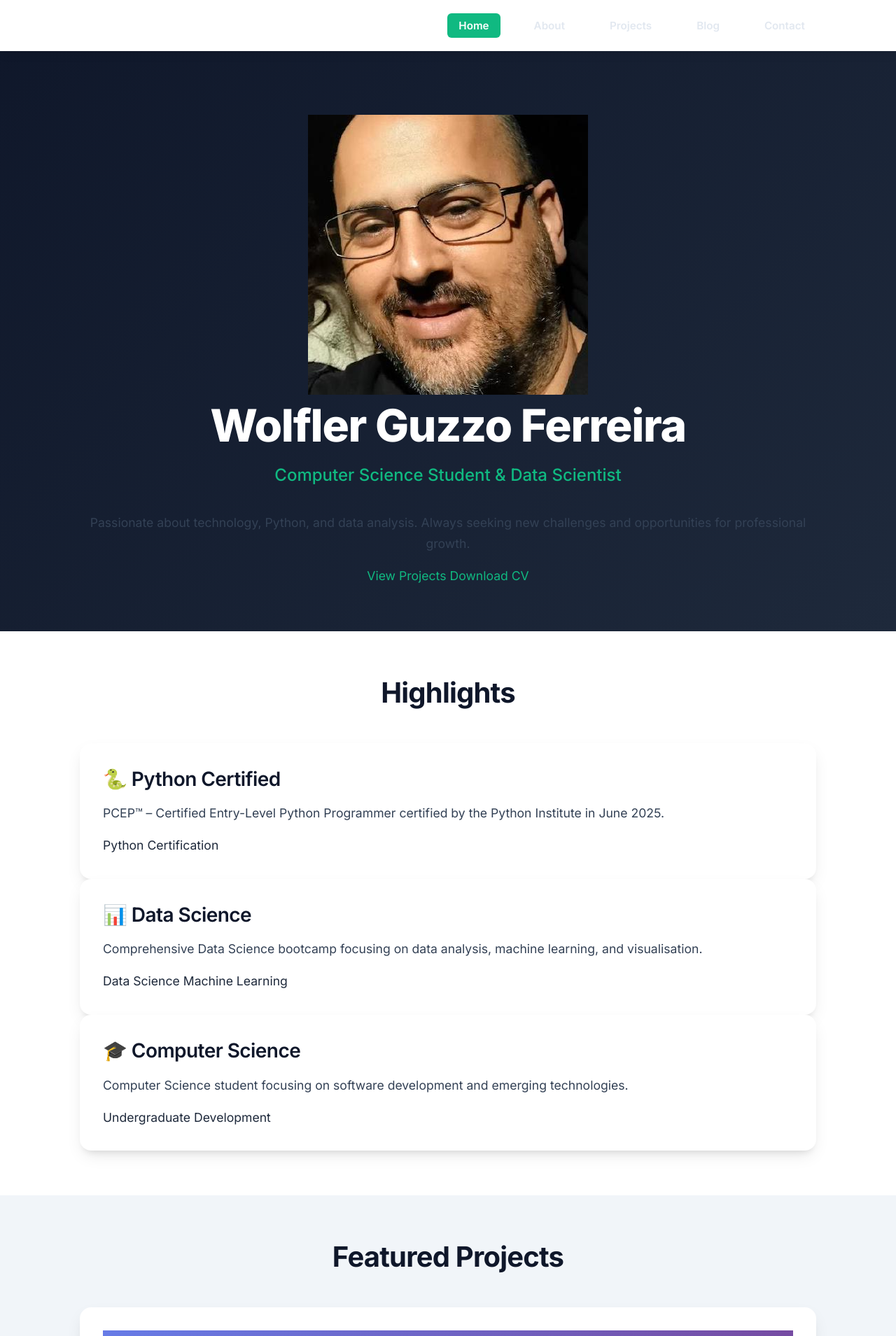
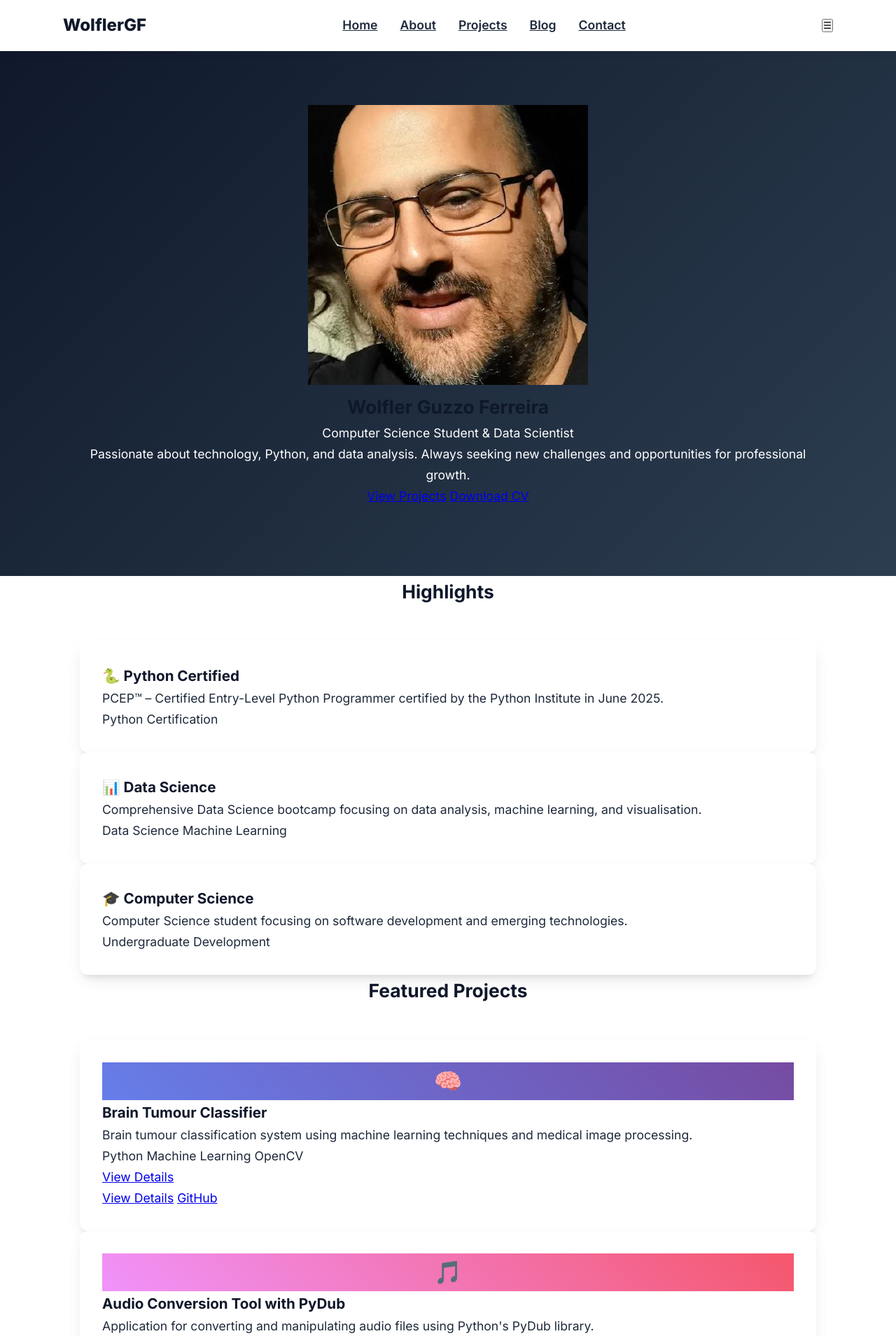
Before and after one commit to wolflergf/portfolio_flask, a Flask app: page / in a window 1280 px wide. Shown: the top 1909 px of the page at 70% size. Run offline with Flask 3, Linux system fonts and the light colour scheme; some libraries are stand-ins or nearby versions.

Commit message:
critical rollback and path normalization

```diff
--- a/static/css/style.css
+++ b/static/css/style.css
@@ -1,7 +1,6 @@
-/* Importando fonte Inter do Google Fonts */
+/* Original Style Rollback */
 @import url("https://fonts.googleapis.com/css2?family=Inter:wght@300;400;500;600;700;800;900&display=swap");
 
-/* Reset e configurações básicas */
 * {
   margin: 0;
   padding: 0;
@@ -9,30 +8,22 @@
 }
 
 :root {
-  /* Paleta de cores */
   --primary-color: #0f172a;
   --secondary-color: #10b981;
-  --accent-color: #34d399;
-  --white: #ffffff;
-  --text-dark: #1e293b;
-  --text-light: #64748b;
   --neutral-light: #f1f5f9;
   --card-radius: 16px;
   --shadow: 0 10px 25px -5px rgba(0, 0, 0, 0.1), 0 8px 10px -6px rgba(0, 0, 0, 0.1);
-
-  /* Tipografia */
-  --font-heading: "Inter", -apple-system, BlinkMacSystemFont, "Segoe UI", Roboto, sans-serif;
-  --font-body: "Inter", -apple-system, BlinkMacSystemFont, "Segoe UI", Roboto, sans-serif;
-
-  /* Espaçamentos */
+  --font-heading: "Inter", sans-serif;
+  --font-body: "Inter", sans-serif;
   --spacing-xs: 0.5rem;
   --spacing-sm: 1rem;
   --spacing-md: 2rem;
   --spacing-lg: 3rem;
   --spacing-xl: 4rem;
-
-  /* Transições */
   --transition: all 0.3s cubic-bezier(0.4, 0, 0.2, 1);
+  --white: #ffffff;
+  --text-dark: #1e293b;
+  --text-light: #64748b;
 }
 
 body {
@@ -41,208 +32,60 @@ body {
   line-height: 1.7;
   color: var(--text-dark);
   background-color: var(--white);
-  -webkit-font-smoothing: antialiased;
-  -moz-osx-font-smoothing: grayscale;
-  text-rendering: optimizeLegibility;
 }
 
-/* Tipografia */
-h1, h2, h3, h4, h5, h6 {
-  font-family: var(--font-heading);
-  font-weight: 700;
-  line-height: 1.2;
-  margin-bottom: var(--spacing-sm);
-  letter-spacing: -0.02em;
-  color: var(--primary-color);
-}
+h1, h2, h3 { color: var(--primary-color); }
 
-h1 { font-size: 3.5rem; font-weight: 800; line-height: 1.1; }
-h2 { font-size: 2.5rem; font-weight: 700; line-height: 1.2; }
-h3 { font-size: 1.75rem; font-weight: 600; line-height: 1.3; }
-
-p {
-  margin-bottom: var(--spacing-sm);
-  color: #334155; /* Increased contrast for home/body text */
-}
-
-a {
-  color: var(--secondary-color);
-  text-decoration: none;
-  transition: var(--transition);
-}
-
-a:hover { color: var(--accent-color); }
-
-/* Layout geral */
 .container {
   max-width: 1100px;
   margin: 0 auto;
   padding: 0 1.5rem;
 }
 
-.section { padding: var(--spacing-xl) 0; }
-.section-alt { background-color: var(--neutral-light); }
-
-/* Header */
 .header {
-  background-color: var(--primary-color); /* Clear background for navbar */
-  box-shadow: 0 2px 15px rgba(0, 0, 0, 0.1);
+  background-color: var(--white);
+  box-shadow: 0 2px 15px rgba(0, 0, 0, 0.05);
   position: fixed;
   top: 0;
   left: 0;
   right: 0;
   z-index: 1000;
-  transition: var(--transition);
 }
 
 .nav {
   display: flex;
   justify-content: space-between;
   align-items: center;
-  padding: var(--spacing-sm) 1.5rem;
+  padding: var(--spacing-sm) 0;
 }
 
 .logo {
-  font-family: var(--font-heading);
   font-size: 1.5rem;
   font-weight: 800;
-  color: var(--white); /* White logo for contrast */
-  letter-spacing: -0.03em;
+  color: var(--primary-color);
 }
 
 .nav-menu {
   display: flex;
   list-style: none;
   gap: var(--spacing-md);
-  align-items: center;
 }
 
 .nav-link {
-  color: #e2e8f0; /* Off-white for readability */
+  color: var(--text-dark);
   font-weight: 600;
-  font-size: 0.95rem;
-  padding: var(--spacing-xs) var(--spacing-sm);
-  border-radius: 6px;
-  transition: var(--transition);
 }
 
-.nav-link:hover,
-.nav-link.active {
-  background-color: var(--secondary-color);
-  color: var(--white);
-}
-
-/* Menu mobile */
-.menu-toggle {
-  display: none;
-  background: none;
-  border: none;
-  font-size: 1.5rem;
-  color: var(--white);
-  cursor: pointer;
-}
-
-/* Hero Section */
 .hero {
-  background: linear-gradient(135deg, var(--primary-color) 0%, #1e293b 100%);
+  background: linear-gradient(135deg, var(--primary-color) 0%, #2c3e50 100%);
   color: var(--white);
   text-align: center;
-  padding: calc(var(--spacing-xl) + 100px) 0 var(--spacing-xl);
-  min-height: 80vh;
-  display: flex;
-  align-items: center;
-}
-
-.hero-content h1 {
-  color: var(--white);
-  font-size: 4rem;
-  margin-bottom: var(--spacing-sm);
-}
-
-.hero-content .subtitle {
-  font-size: 1.5rem;
-  font-weight: 500;
-  margin-bottom: var(--spacing-md);
-  color: var(--secondary-color);
-}
-
-/* Cards */
-.card {
-  background-color: var(--white);
-  border-radius: var(--card-radius);
-  padding: var(--spacing-md);
-  box-shadow: var(--shadow);
-  transition: var(--transition);
-  height: 100%;
-  display: flex;
-  flex-direction: column;
-  justify-content: space-between; /* Buttons at bottom */
-  border: 1px solid rgba(0,0,0,0.05);
-}
-
-.card-content {
-  flex-grow: 1;
-  display: flex;
-  flex-direction: column;
-}
-
-/* Responsive Menu */
-@media (max-width: 768px) {
-  .nav-menu {
-    display: none;
-    position: absolute;
-    top: 100%;
-    left: 0;
-    right: 0;
-    background-color: var(--primary-color); /* Solid background for mobile */
-    flex-direction: column;
-    padding: var(--spacing-md);
-    border-top: 1px solid rgba(255,255,255,0.1);
-  }
-
-  .nav-menu.active { display: flex; }
-  .menu-toggle { display: block; }
-}
-
-/* Fix para botões do GitHub nos cards de projeto */
-.project-card .btn-github {
-  background-color: var(--primary-color);
-  color: var(--white) !important;
-  display: inline-flex;
-  align-items: center;
-  justify-content: center;
-  gap: 0.5rem;
-  margin: 1rem auto 0; /* Centraliza horizontalmente */
-  width: fit-content;
-  align-self: center;
-}
-
-.project-card .btn-github:hover {
-  background-color: var(--secondary-color);
-  color: var(--white) !important;
-}
-
-.project-card .card-content {
-  display: flex;
-  flex-direction: column;
-  text-align: center; /* Garante que o texto e botões dentro fiquem centralizados se desejado */
-}
-
-/* Dark Mode Toggle Implementation */
-[data-theme="dark"] {
-  --primary-color: #f8fafc;
-  --white: #0f172a;
-  --text-dark: #f1f5f9;
-  --text-light: #cbd5e1;
-  --neutral-light: #1e293b;
-  --shadow: 0 20px 25px -5px rgba(0, 0, 0, 0.3);
-}
-
-body {
-  transition: background-color 0.3s ease, color 0.3s ease;
+  padding: 150px 0 100px;
 }
 
 .card {
-  border-radius: var(--card-radius);
-  border: 1px solid rgba(255, 255, 255, 0.05);
+  background-color: var(--white);
+  border-radius: 12px;
+  padding: var(--spacing-md);
+  box-shadow: var(--shadow);
 }
```
Also changed, not shown: utils/blog_updater.py (+6 -2 lines), .github/workflows/main.yml.
